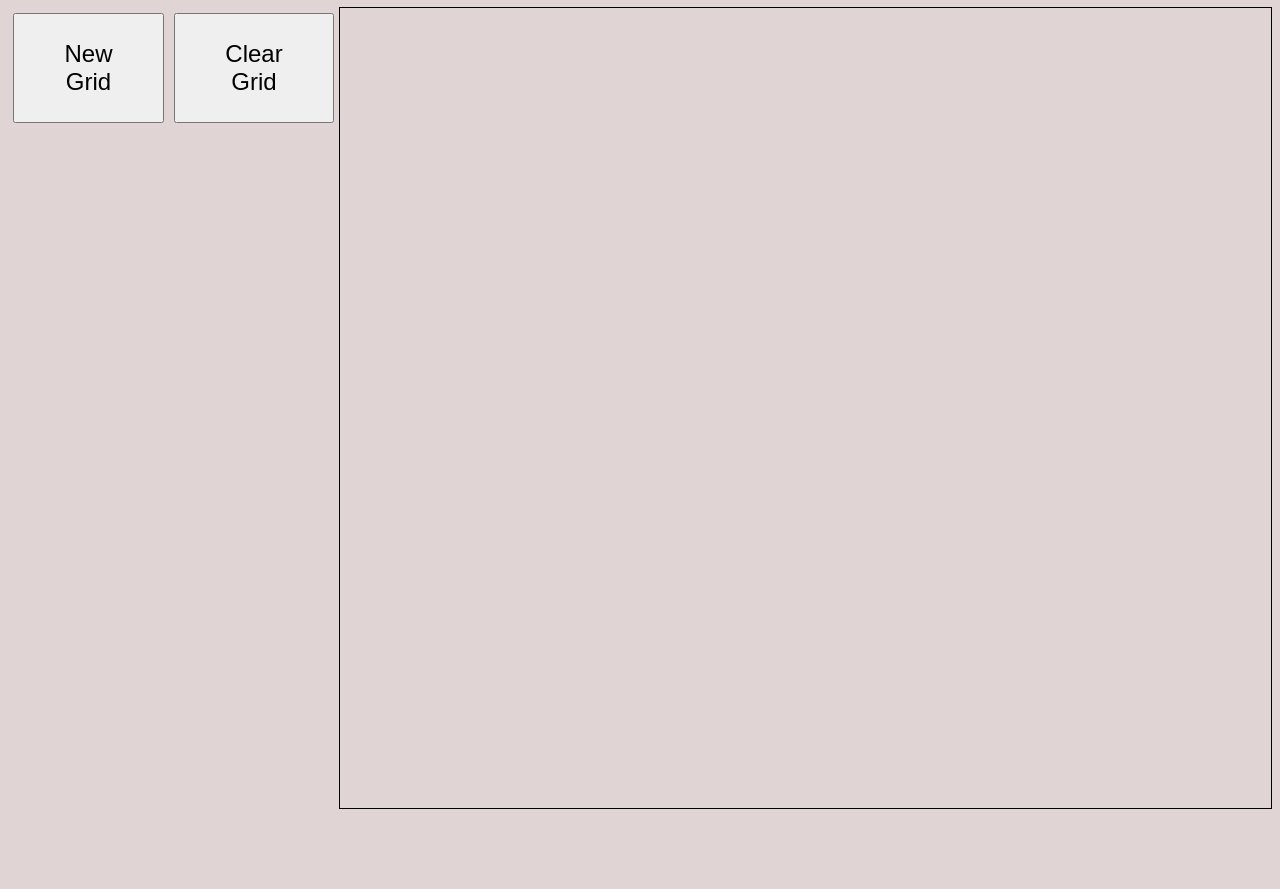
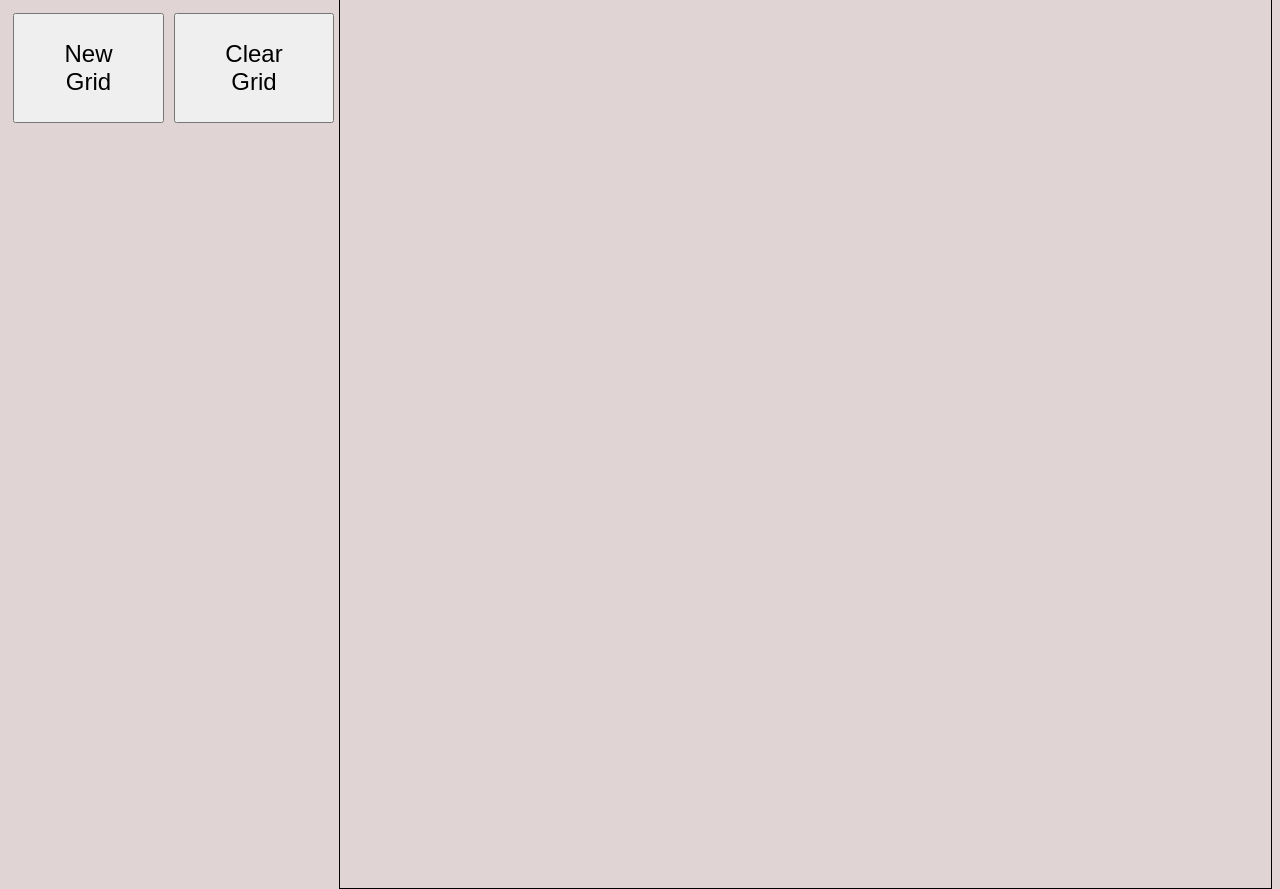
Before and after one commit to 7minutech/oden-Etch-a-Sketch, a plain HTML site: page index.html in a window 1280 px wide. Before the commit the page ends 816 px from the top, so only its background shows below. Drawn offline with Linux system fonts and the light colour scheme.

Commit message:
Fixed container height

```diff
--- a/style.css
+++ b/style.css
@@ -11,6 +11,7 @@ body{
     flex-direction: column;
     width: 960px;
     border: 1px black solid;
+    height: 960px;
 }
 button{
     align-self: flex-start;
```
